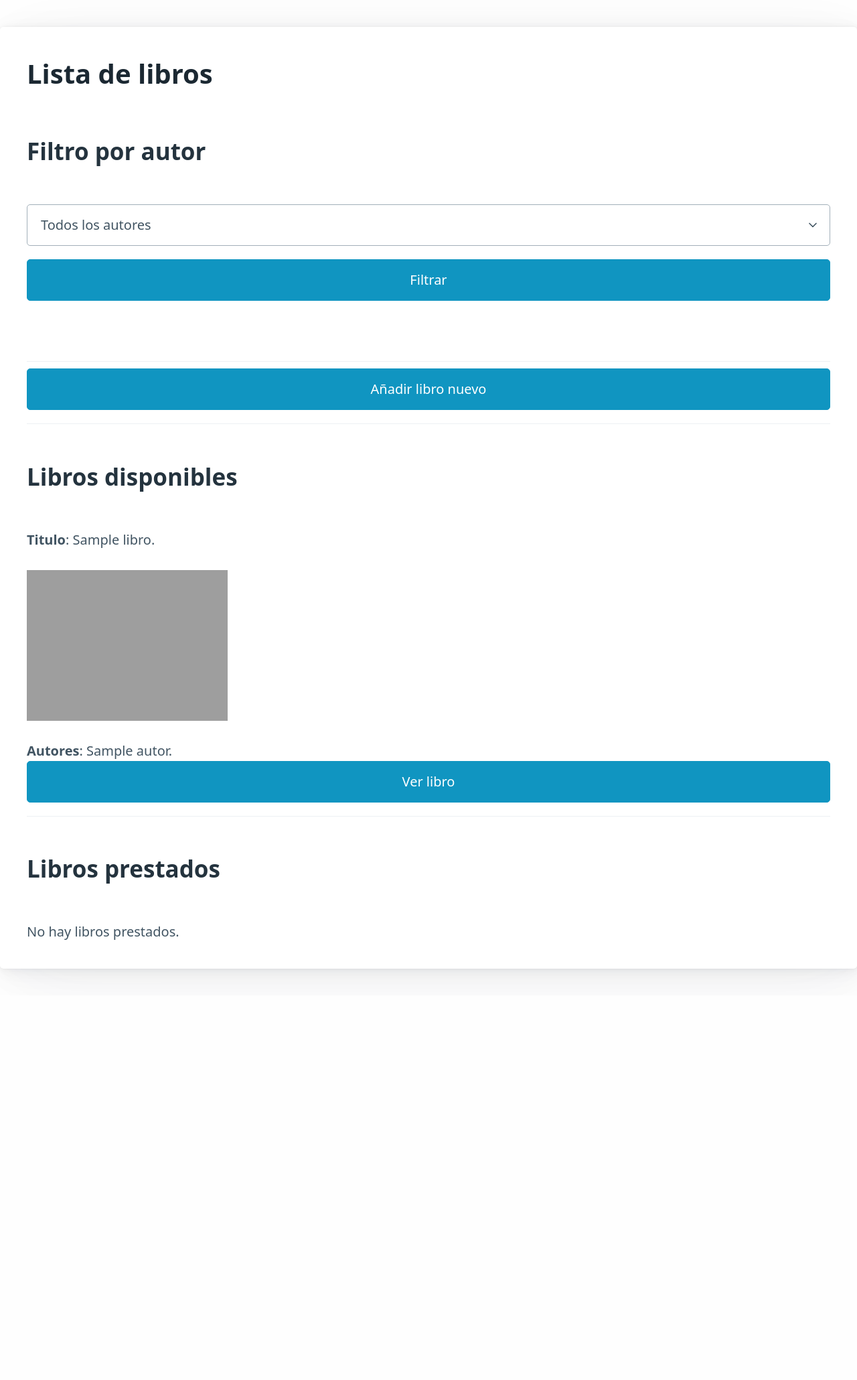
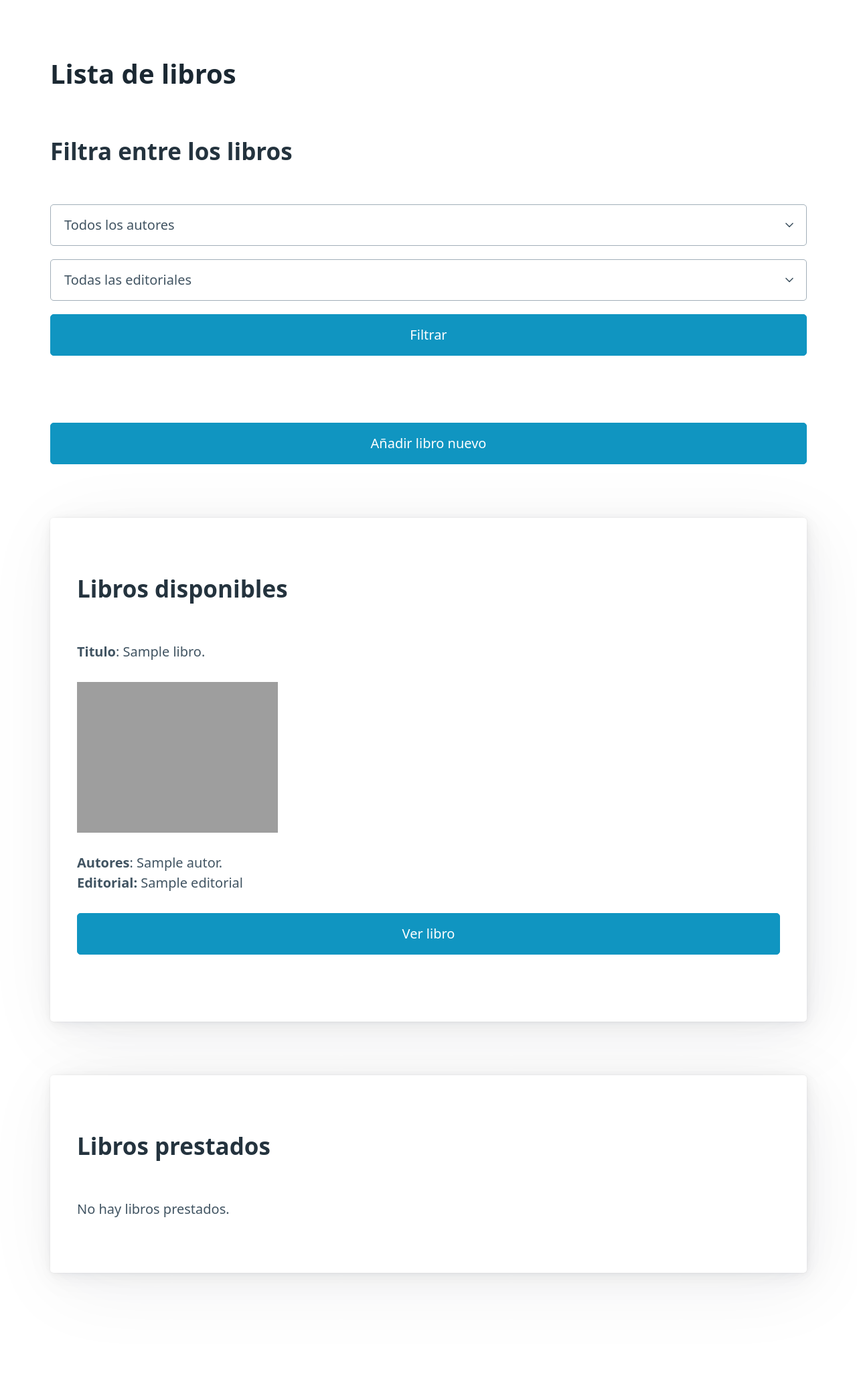
Before and after one commit to ieshm-2daw/libreria-andpramor, a Django app: page / in a window 1280 px wide. Shown: the whole page at 67% size. Before the commit the page ends 1457 px from the top, so only its background shows below. Run offline with Django 4.2, Linux system fonts and the light colour scheme; tables that the repository leaves empty hold one stand-in row (values such as "Sample post"); grey boxes are pictures that could not be loaded.

Commit message:
Filtro por dos campos simultáneos

```diff
--- a/libreria/templates/libreria/lista_libros.html
+++ b/libreria/templates/libreria/lista_libros.html
@@ -7,9 +7,10 @@
     <link rel="stylesheet" href="https://unpkg.com/@picocss/pico@latest/css/pico.classless.min.css">
 </head>
 <body>
-    <article>
+    <main>
         <h1>Lista de libros</h1>
-        <h2>Filtro por autor</h2>
+        <section>
+            <h2>Filtra entre los libros</h2>
             <form method="GET">
                 <select name="autor">
                     <option value="">Todos los autores</option>
@@ -19,11 +20,21 @@
                         </option>
                     {% endfor %}
                 </select>
+                <select name="editorial">
+                    <option value="">Todas las editoriales</option>
+                    {% for editorial in editoriales %}
+                    <option value="{{ editorial.nombre }}" {% if editorial.nombre == editorial_seleccionada %} selected {% endif %}>
+                        {{ editorial.nombre }}
+                    </option>
+                    {% endfor %}
+                </select>
                 <input type="submit" value="Filtrar">
             </form>
-    <br><hr>
+        </section>
+        <section>
             <a href="{% url 'nuevo_libro' %}"><button>Añadir libro nuevo</button></a>
-    <hr>
+        </section>
+        <article>
             <h2>Libros disponibles</h2>
             {% for libro in libros_disponibles %}
                 <b>Titulo</b>: {{ libro.titulo }}.
@@ -36,11 +47,15 @@
                 {% for autor in libro.autores.all %}
                     {{ autor.nombre }}{% if not forloop.last %},{% else %}.{% endif %}
                 {% endfor %}
+                <br>
+                <b>Editorial: </b> {{ libro.editorial.nombre }}
+                <br><br>
                 <a href="{% url 'detalle_libro' pk=libro.pk %}"><button>Ver libro</button></a>
-        <hr>
             {% empty %}
                 No hay libros disponibles.
             {% endfor %}
+        </article>
+        <article>
             <h2>Libros prestados</h2>
             {% for libro in libros_prestados %}
                 <b>Titulo</b>: {{ libro.titulo }}.
@@ -55,5 +70,6 @@
                 No hay libros prestados.
             {% endfor %}
         </article>
+    </main>
 </body>
 </html>
--- a/libreria/views.py
+++ b/libreria/views.py
@@ -4,7 +4,7 @@ from django.db.models.query import QuerySet
 from django.http import HttpRequest, HttpResponse
 from django.shortcuts import redirect, render
 from django.urls import reverse_lazy
-from .models import Libro, Prestamo, Autor
+from .models import Libro, Prestamo, Autor, Editorial
 from django.views.generic import ListView, CreateView, DetailView, UpdateView, DeleteView #Lista y CRUD
 from django.views import View
 
@@ -23,7 +23,9 @@ class ListViewLibros(ListView): #LISTA
         context['libros_disponibles'] = queryset.filter(disponibilidad='disponible')
         context['libros_prestados'] = queryset.filter(disponibilidad='prestado')
         context['autores'] = Autor.objects.all()
+        context['editoriales'] = Editorial.objects.all()
         context['autor_seleccionado'] = self.request.GET.get('autor') #autor es como he llamado el campo select del formulario de la template, metiendo esto en el contexto puedo hacer que al usar el filtro, en el formulario salga seleccionado el autor que había usado para filtrar en lugar de que muestre de nuevo "Todos los autores".
+        context['editorial_seleccionada'] = self.request.GET.get('editorial')
         return context
 
     #Ahora definimos el conjunto de objetos que va a llegar a la template, el queryset, según el formulario del template, es decir, redefinimos el queryset según el filtro de autores.
@@ -31,9 +33,11 @@ class ListViewLibros(ListView): #LISTA
         #return super().get_queryset() Este es el get_queryset por defecto, que es el que devolveré al llegar a la template sin usar el formulario de filtrado de autor.
         queryset = super().get_queryset()
         autor = self.request.GET.get('autor') #Si llegamos desde el formulario, tendremos un valor en autor, así que guardamos su nombre para filtrar ahora.
+        editorial = self.request.GET.get('editorial')
         if autor: #Si existe autor:
             queryset = queryset.filter(autores__nombre__icontains=autor) #Este filtro busca en cada libro del queryset si el campo autores (autores__nombre) tiene al menos un resultado (__icontains) que coincida con el autor seleccionado
-        print(queryset)
+        if editorial:
+            queryset = queryset.filter(editorial__nombre=editorial)
         return queryset #Si he filtrado, el queryset que devuelvo es el filtrado, sino, es el que devolvería por defecto.
 
 
```
Lines whose indentation alone changed are shown as unchanged.
